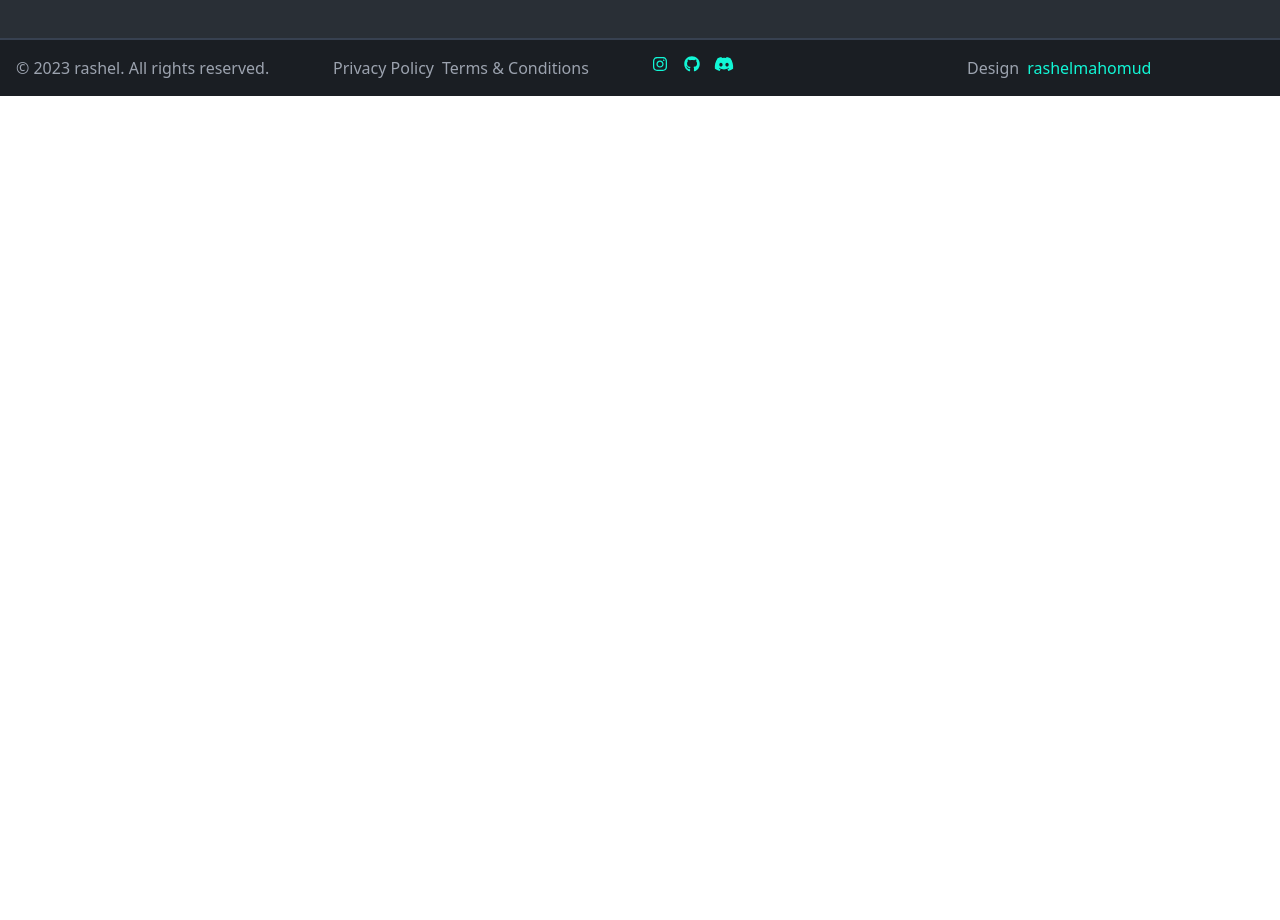
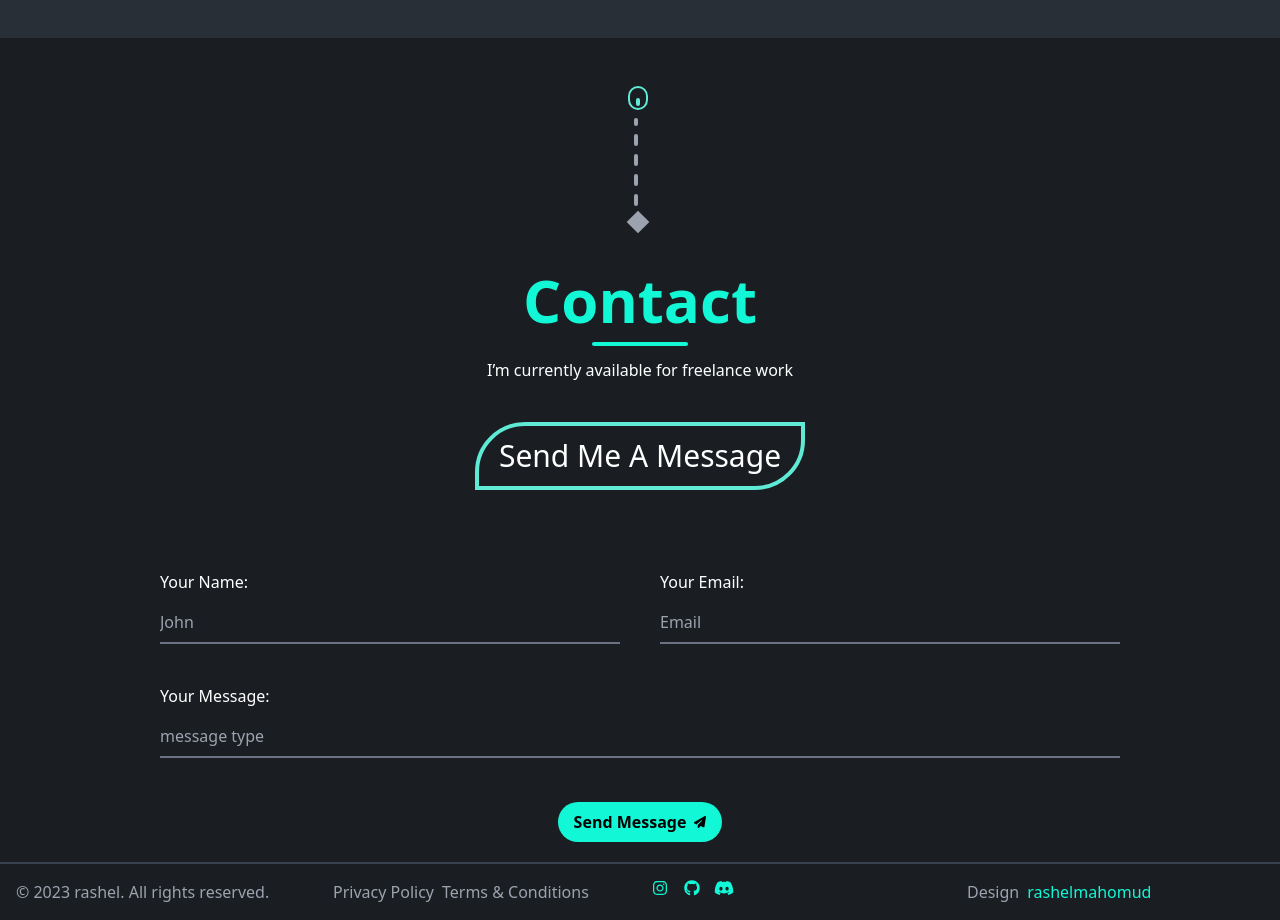
Before and after one commit to rashelmahomud/protfolio-project, a Next.js app: page / in a window 1280 px wide. Shown: the part 3680-4600 px from the top of the page. Before the commit the page ends 3776 px from the top, so only its background shows below. Built offline with nearby package versions, Linux system fonts and the light colour scheme.

Commit message:
design development done contact site

```diff
--- a/src/app/page.js
+++ b/src/app/page.js
@@ -3,6 +3,7 @@ import Banner from "@/components/home/Banner";
 import Skill from "@/components/home/Skill";
 import Works from "@/components/home/Works";
 import Blogs from "./blogs/page";
+import Contact from "@/components/home/Contact";
 
 export default function Home() {
   return (
@@ -12,6 +13,7 @@ export default function Home() {
       <Skill />
       <Works />
       <Blogs />
+      <Contact />
     </main>
   );
 }
--- a/src/components/home/Banner.jsx
+++ b/src/components/home/Banner.jsx
@@ -37,7 +37,6 @@ const Banner = () => {
                 rashelmahmudraj1998@gmail.com
               </li>
               <li className="flex gap-2">
-                {" "}
                 <FontAwesomeIcon
                   icon={faLocationDot}
                   className="w-3 text-[#12F7D6]"
--- /dev/null
+++ b/src/components/home/Contact.jsx
@@ -0,0 +1,88 @@
+import { FontAwesomeIcon } from "@fortawesome/react-fontawesome";
+import Util from "../shared/Util";
+import { faPaperPlane } from "@fortawesome/free-solid-svg-icons";
+
+const Contact = () => {
+  return (
+    <div className="bg-[#1A1E23]">
+      <div className="flex justify-center gap-20">
+        <div>
+          <Util />
+        </div>
+      </div>
+      <div className="text-center">
+        <h1 className="text-6xl text-[#12F7D6] font-semibold">Contact</h1>
+        <h1 className="bg-[#12F7D6] w-24 rounded-lg mx-auto my-3 h-1 "></h1>
+        <p className="text-white font-semibol ">
+          I’m currently available for freelance work
+        </p>
+        <div className="py-5">
+          <button className="bg-[#1A1E23] text-white text-3xl my-5 p-5 border-4 border-teal-300 px-5 py-3 rounded-tl-[50px] rounded-br-[50px]">
+            Send Me A Message
+          </button>
+        </div>
+        <div className="container mx-auto py-5">
+          <form>
+            <div className="grid gap-10 mb-6 grid-cols-2 lg:mx-20 lg:px-20 p-5">
+              <div className="text-left">
+                <label
+                  htmlFor="name"
+                  className="text-white "
+                >
+                  Your Name:
+                </label>
+                <input
+                className="bg-[#1A1E23] border-b-2 border-gray-500 py-2 w-full mt-2"
+                  type="text"
+                  id="name"
+                  placeholder="John"
+                  required
+                />
+              </div>
+              <div className="text-left">
+                <label
+                  htmlFor="email"
+                  className="text-white"
+                >
+                  Your Email:
+                </label>
+                <input
+                className="bg-[#1A1E23] border-b-2 border-gray-500 py-2 w-full mt-2"
+                  type="email"
+                  id="email"
+                  placeholder="Email"
+                  required
+                />
+              </div>
+              <div className="text-left col-span-2">
+                <label
+                  htmlFor="message"
+                  className="text-white"
+                >
+                  Your Message:
+                </label>
+                <input
+                className="bg-[#1A1E23] border-b-2 border-gray-500 py-2 w-full mt-2"
+                  type="text"
+                  id="message"
+                  placeholder="message type"
+                  required
+                />
+              </div>
+            </div>
+
+            <button
+              type="submit"
+              className="bg-[#12F7D6] px-4 py-2 rounded-full font-semibold flex items-center gap-2 mx-auto"
+            >
+              Send Message
+              <FontAwesomeIcon icon={faPaperPlane} className="w-3" />
+            </button>
+          </form>
+        </div>
+      </div>
+    </div>
+  );
+};
+
+export default Contact;
--- /dev/null
+++ b/src/components/home/Skill copy.jsx
@@ -0,0 +1,98 @@
+import {
+  faCss3Alt,
+  faHtml5,
+  faNodeJs,
+  faReact,
+} from "@fortawesome/free-brands-svg-icons";
+import {
+  faCode,
+  faLaptop,
+  faMobileScreen,
+} from "@fortawesome/free-solid-svg-icons";
+import { FontAwesomeIcon } from "@fortawesome/react-fontawesome";
+import React from "react";
+import Util from "../shared/Util";
+
+const Skill = () => {
+  return (
+    <div className='bg-[url("/assates/abc5.png")] bg-no-repeat bg-center bg-cover'>
+      <div className=" bg-[#1A1E23] bg-opacity-60 p-20">
+        <div>
+          <div className="flex justify-center gap-20">
+            <div className="ml-32">
+              <Util />
+            </div>
+            <span className="mt-20 hidden sm:block">
+              <FontAwesomeIcon icon={faCode} className="w-28 text-[#12F7D6]" />
+            </span>
+          </div>
+          <div className="text-center">
+            <h1 className="text-6xl text-[#12F7D6] font-semibold">Skills</h1>
+            <h1 className="bg-[#12F7D6] w-24 rounded-lg mx-auto my-3 h-1 "></h1>
+            <p className="text-white font-semibol">
+              I am striving to never stop learning and improving
+            </p>
+          </div>
+          <div className="flex gap-10 lg:flex-row flex-col justify-center my-10">
+            <div className="bg-[#98FAEC] border-l-8 border-indigo-200 border-l-indigo-500 p-5 rounded-lg text-center ">
+              <FontAwesomeIcon
+                icon={faLaptop}
+                className="w-7 mx-auto text-gray-800"
+              />
+              <h2 className="text-xl font-semibold text-gray-600">
+                Web Development
+              </h2>
+              <p className="text-gray-700">HTML.CSS.JS.REACT</p>
+            </div>
+            <div className="bg-[#98FAEC] border-l-8 border-indigo-200 border-l-indigo-500 p-5 rounded-lg text-center">
+              <span>
+                <FontAwesomeIcon
+                  icon={faMobileScreen}
+                  className="w-5 mx-auto text-gray-800"
+                />
+              </span>
+              <h2 className="text-xl font-semibold text-gray-600">
+                App Development
+              </h2>
+              <p className="text-gray-700">ios. Android</p>
+            </div>
+          </div>
+          <ul className="grid lg:grid-cols-4 md:grid-cols-2 text-center text-white gap-10 lg:px-32 lg:mx-20">
+            <li className="flex flex-col  items-center">
+              <span>
+                <FontAwesomeIcon
+                  className="mb-2 bg-[#E54F26] w-20 h-20 rounded-full p-4"
+                  icon={faHtml5}
+                />
+              </span>
+              <span className="text-[#E54F26]">HTML</span>
+            </li>
+            <li className="flex flex-col  items-center">
+              <FontAwesomeIcon
+                className="mb-2 bg-[#0C73B8] w-20 h-20 rounded-full p-4"
+                icon={faCss3Alt}
+              />
+              <span className="text-[#0C73B8]">CSS</span>
+            </li>
+            <li className="flex flex-col  items-center">
+              <FontAwesomeIcon
+                className="mb-2 bg-[#E7A020] w-20 h-20 rounded-full p-4"
+                icon={faNodeJs}
+              />
+              <span className="text-[#E7A020]">JS</span>
+            </li>
+            <li className="flex flex-col  items-center">
+              <FontAwesomeIcon
+                className="mb-2 bg-[#28A9E0] w-20 h-20 rounded-full p-4"
+                icon={faReact}
+              />
+              <span className="text-[#28A9E0]">REACT</span>
+            </li>
+          </ul>
+        </div>
+      </div>
+    </div>
+  );
+};
+
+export default Skill;
```
